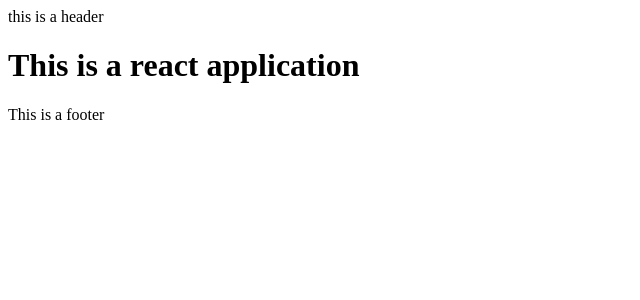
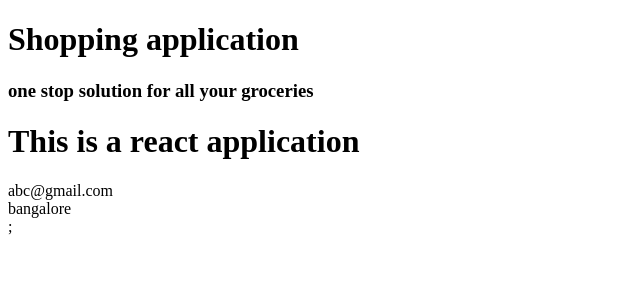
Before and after one commit to Monika-Abhijeet/jr-6-7-React, a React (Create React App) app: page / in a window 1280 px wide. Shown: the top 300 px of the page, without its empty margins (0-640 px from the left). Built offline with nearby package versions, Linux system fonts and the light colour scheme.

Commit message:
class components

```diff
--- a/src/App.js
+++ b/src/App.js
@@ -3,10 +3,12 @@ import Footer from "./components/footer";
 function App() {
   return (
     <div className="App">
-      <Header></Header>
-
+      <Header
+        title="Shopping application"
+        subtitle="one stop solution for all your groceries"
+      ></Header>
       <h1>This is a react application</h1>
-      <Footer></Footer>
+      <Footer email="abc@gmail.com" address="bangalore"></Footer>
     </div>
   );
 }
--- a/src/components/footer.js
+++ b/src/components/footer.js
@@ -1,5 +1,16 @@
-function Footer() {
-  return <div>This is a footer</div>;
+import { Component } from "react";
+
+// export default Footer;
+
+class Footer extends Component {
+  render() {
+    return (
+      <div>
+        <div>{this.props.email}</div>
+        <div>{this.props.address}</div>;
+      </div>
+    );
+  }
 }
 
 export default Footer;
--- a/src/components/header.js
+++ b/src/components/header.js
@@ -1,5 +1,10 @@
-function Header() {
-  return <div>this is a header</div>;
+function Header(props) {
+  return (
+    <div>
+      <h1>{props.title}</h1>
+      <h3>{props.subtitle}</h3>
+    </div>
+  );
 }
 
 export default Header;
```
